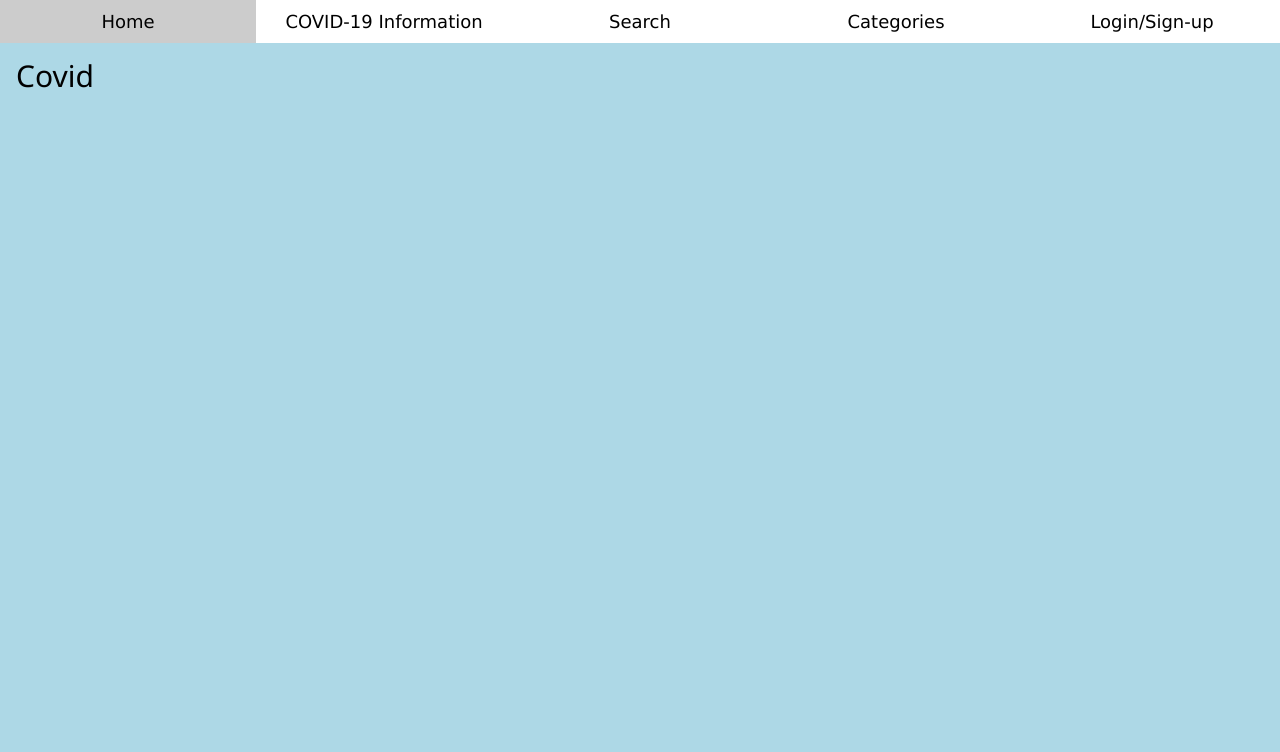
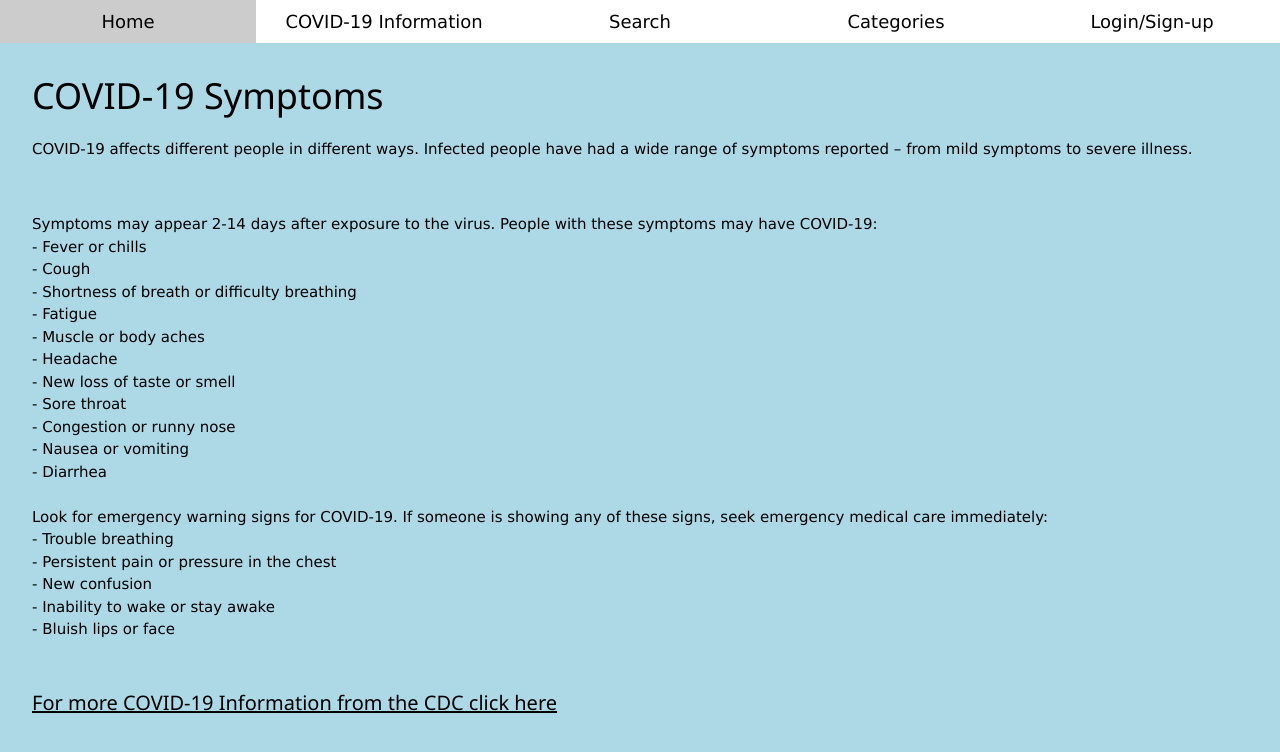
Before and after one commit to DairySniper31/localbusinesstrackerv2, a React (Create React App) app: page /covid in a window 1280 px wide. Shown: the top 752 px of the page. Built offline with nearby package versions, Linux system fonts and the light colour scheme.

Commit message:
Covid Information Page Created

```diff
--- a/src/App.js
+++ b/src/App.js
@@ -2,14 +2,9 @@ import React from 'react';
 import {Link, Route, Switch} from "react-router-dom";
 
 import Home from "./Home";
+import Covid from "./Covid";
 
 import './w3.css';
-
-const Covid = () => (
-    <div>
-        <h2>Covid</h2>
-    </div>
-);
 
 const Search = () => (
     <div>
--- /dev/null
+++ b/src/Covid.js
@@ -0,0 +1,34 @@
+import React from "react";
+
+import "./w3.css";
+
+function Covid() {
+    return (
+        <div className="w3-panel w3-text">
+            <h1>COVID-19 Symptoms</h1>
+            <p>COVID-19 affects different people in different ways. Infected people have had a wide range of symptoms reported – from mild symptoms to severe illness.</p> <br/>
+            <p>Symptoms may appear 2-14 days after exposure to the virus. People with these symptoms may have COVID-19: <br/>
+                - Fever or chills <br />
+                - Cough <br/>
+                - Shortness of breath or difficulty breathing <br/>
+                - Fatigue<br/>
+                - Muscle or body aches<br/>
+                - Headache<br/>
+                - New loss of taste or smell<br/>
+                - Sore throat<br/>
+                - Congestion or runny nose<br/>
+                - Nausea or vomiting<br/>
+                - Diarrhea<br/><br/>
+                Look for emergency warning signs for COVID-19. If someone is showing any of these signs, seek emergency medical care immediately:<br/>
+                - Trouble breathing<br/>
+                - Persistent pain or pressure in the chest<br/>
+                - New confusion<br/>
+                - Inability to wake or stay awake<br/>
+                - Bluish lips or face </p> <br />
+            <a href="https://www.cdc.gov/coronavirus/2019-ncov/symptoms-testing/symptoms.html"><h4> For more COVID-19 Information from the CDC click here </h4></a>
+
+        </div>
+    );
+}
+
+export default Covid;
```
